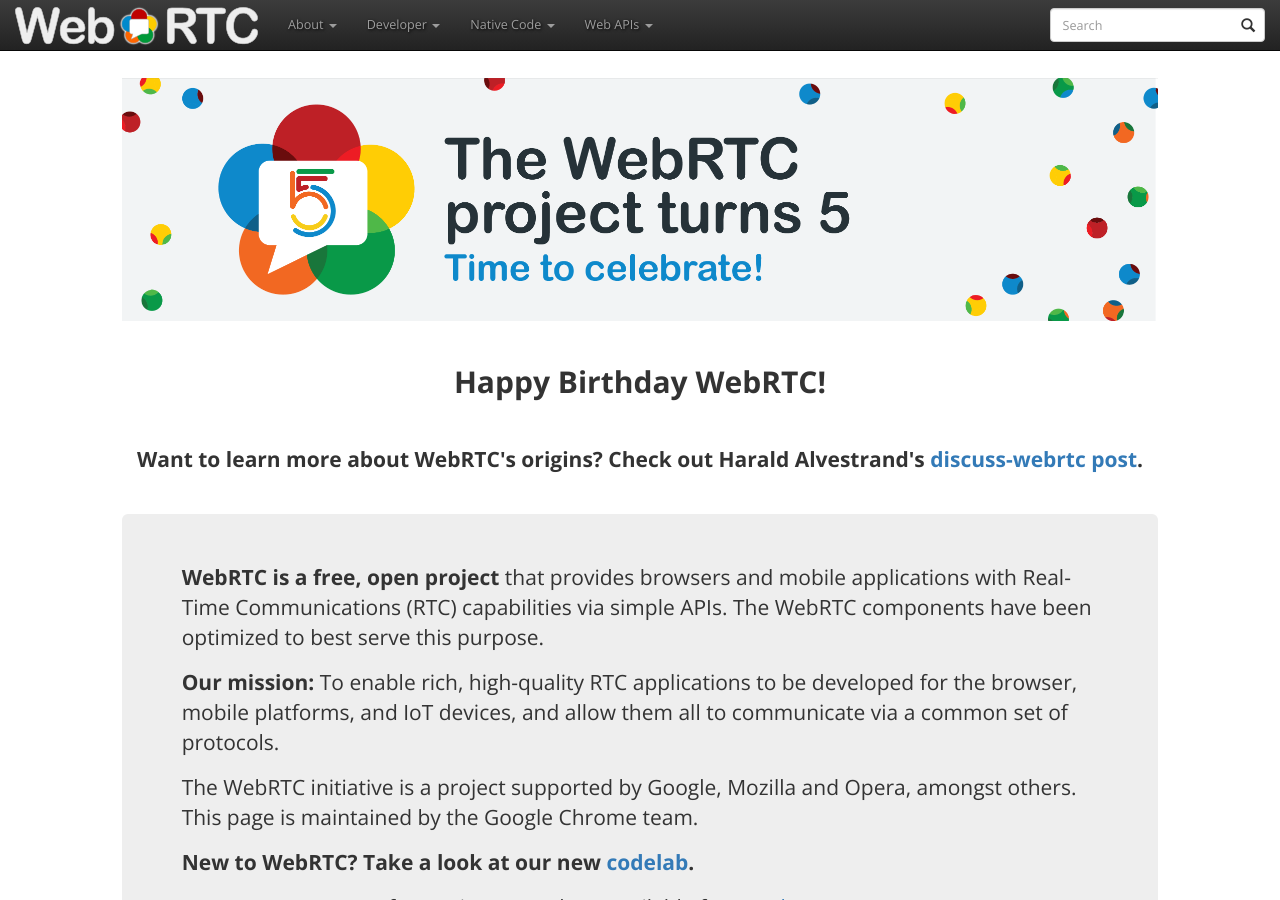
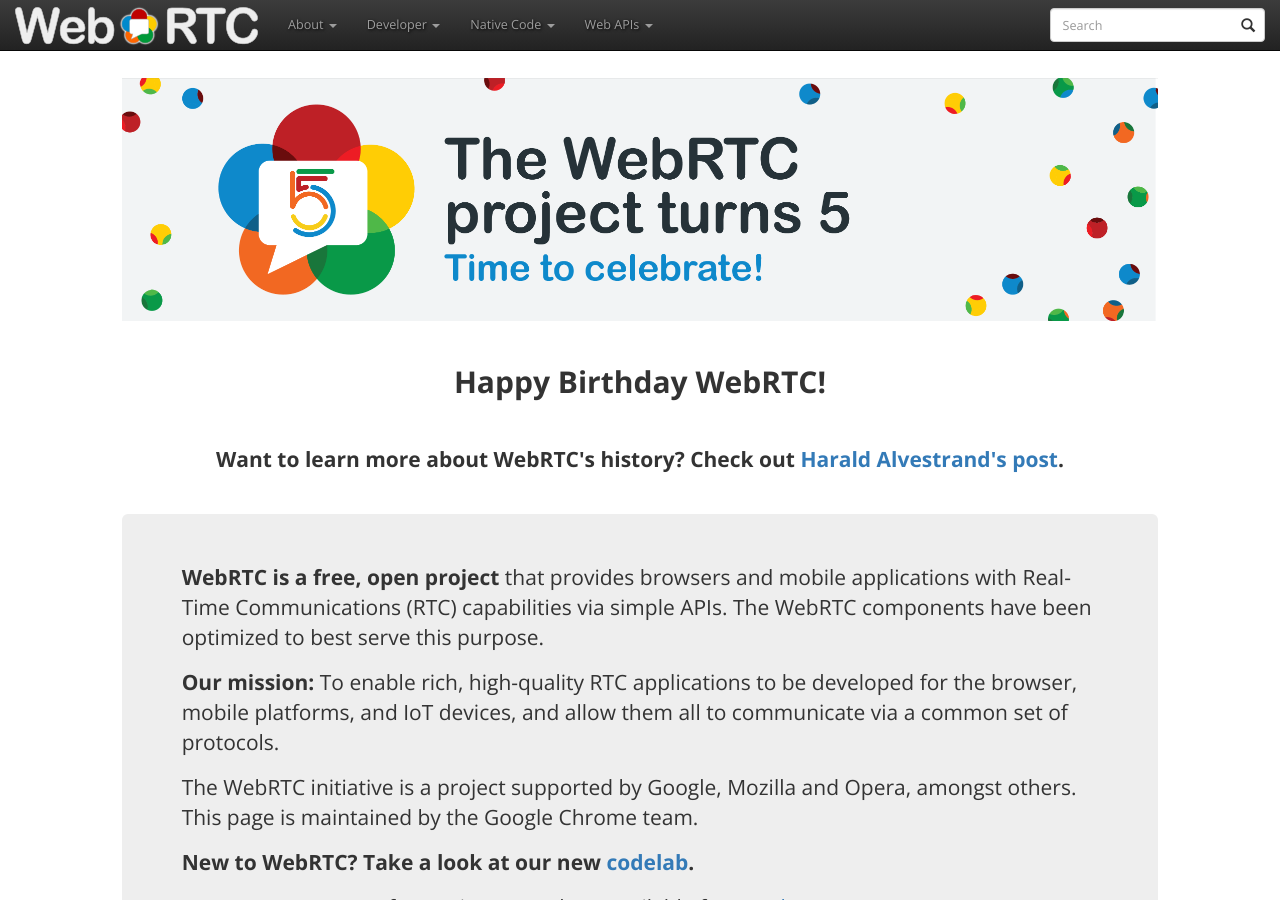
Before and after one commit to webrtc/webrtc-org, a Jekyll site: the page built from index.md, in a window 1280 px wide and 900 px high. Built offline with Jekyll 4.4.1, drawn with Linux system fonts in a browser that asks for light colours.

Commit message:
updated text

```diff
--- a/index.md
+++ b/index.md
@@ -9,7 +9,7 @@ class: home
 
 <p style="font-family: Open Sans, sans-serif; font-size: 30px; font-weight: bold; margin: 40px 0 40px 0; text-align: center">Happy Birthday WebRTC!</p>
 
-<p style="font-family: Open Sans, sans-serif; font-size: 21px; font-weight: bold; margin: 40px 0 40px 0; text-align: center">Want to learn more about WebRTC's origins? Check out Harald Alvestrand's <a href="https://groups.google.com/forum/#!topic/discuss-webrtc/I0GqzwfKJfQ" title="Link to post on discuss-webrtc">discuss-webrtc post</a>.</p>
+<p style="font-family: Open Sans, sans-serif; font-size: 21px; font-weight: bold; margin: 40px 0 40px 0; text-align: center">Want to learn more about WebRTC's history? Check out <a href="https://groups.google.com/forum/#!topic/discuss-webrtc/I0GqzwfKJfQ" title="Link to post on discuss-webrtc">Harald Alvestrand's post</a>.</p>
 
 
 <div class="jumbotron clearfix" markdown="1">
```
